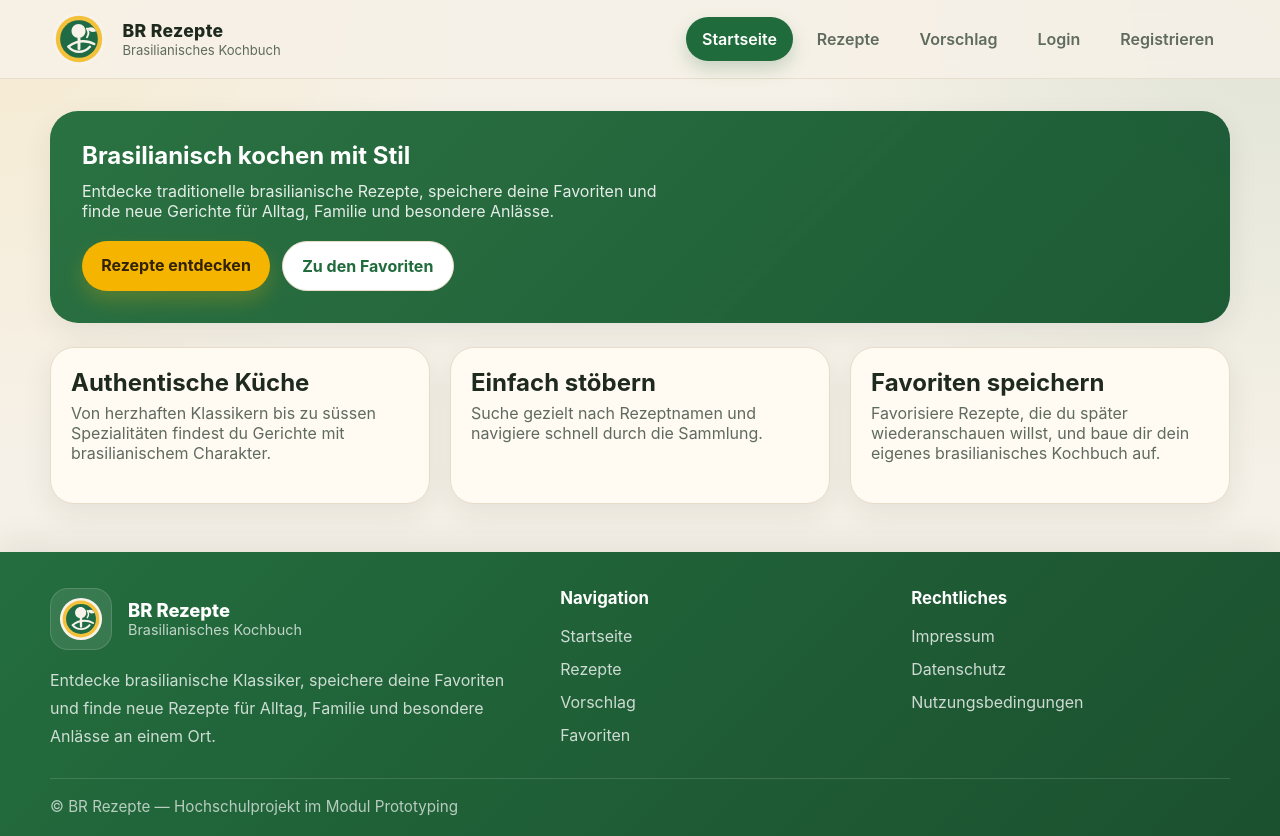
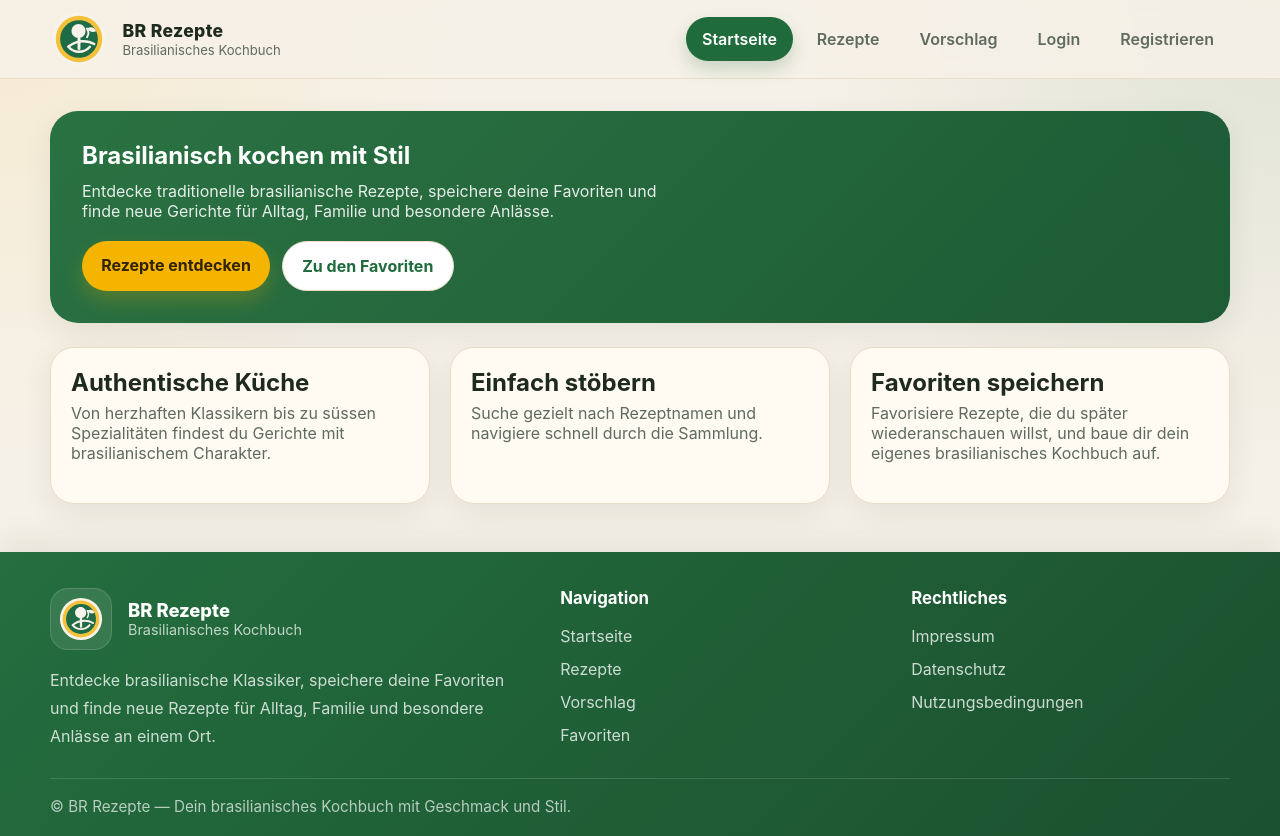
Before and after one commit to LucasBroger/Einzelprojekt_BR-Rezepte, a SvelteKit app: page / in a window 1280 px wide. Built offline with nearby package versions, Linux system fonts and the light colour scheme; no server answers; the database is empty.

Commit message:
letzter commit bevor walktrough

```diff
--- a/src/routes/+layout.svelte
+++ b/src/routes/+layout.svelte
@@ -113,7 +113,7 @@
     </div>
 
     <div class="container footer-bottom">
-      <p>© BR Rezepte — Hochschulprojekt im Modul Prototyping</p>
+      <p>© BR Rezepte — Dein brasilianisches Kochbuch mit Geschmack und Stil.</p>
     </div>
   </footer>
 
```
Also changed, not shown: 1 other file (tests, documents, lock files or other folders).
